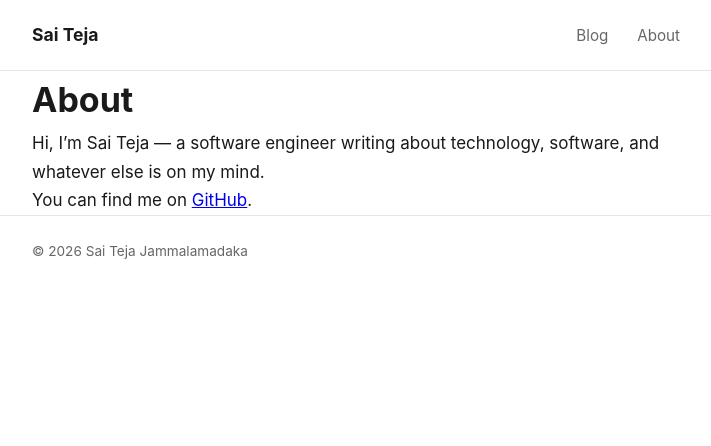
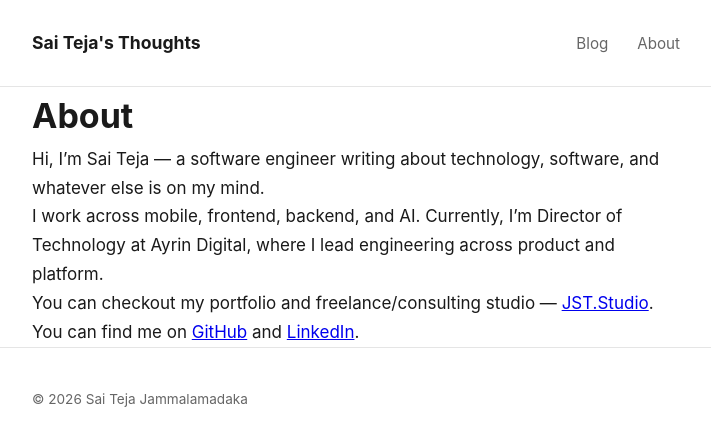
Before and after one commit to tsjamm/tsjamm.github.io, a Jekyll site: the page built from about.md, in a window 1280 px wide. Shown: the top 446 px of the page, without its empty margins (284-995 px from the left). Built offline with Jekyll 4.4.1, drawn with Linux system fonts in a browser that asks for light colours.

Commit message:
Improve About page and site polish
- Expand about.md: current role (Director of Technology at Ayrin Digital),
  expertise areas (mobile, frontend, backend, AI), JST.Studio, and LinkedIn link
- Rename site title to "Sai Teja's Thoughts"
- Increase header and footer padding for more breathing room around dividers

Co-Authored-By: Claude Sonnet 4.6 <noreply@anthropic.com>

```diff
--- a/_config.yml
+++ b/_config.yml
@@ -1,4 +1,4 @@
-title: Sai Teja
+title: Sai Teja's Thoughts
 description: Thoughts on software, technology, and life.
 url: "https://saiteja.blog"
 baseurl: ""
--- a/about.md
+++ b/about.md
@@ -7,4 +7,8 @@ title: About
 
 Hi, I'm Sai Teja — a software engineer writing about technology, software, and whatever else is on my mind.
 
-You can find me on [GitHub](https://github.com/tsjamm).
+I work across mobile, frontend, backend, and AI. Currently, I'm Director of Technology at Ayrin Digital, where I lead engineering across product and platform.
+
+You can checkout my portfolio and freelance/consulting studio — [JST.Studio](https://jst.studio).
+
+You can find me on [GitHub](https://github.com/tsjamm) and [LinkedIn](https://linkedin.com/in/tsjamm).
--- a/assets/css/style.css
+++ b/assets/css/style.css
@@ -38,7 +38,7 @@ body {
 /* Header */
 .site-header {
   border-bottom: 1px solid var(--border);
-  padding: 1.25rem 0;
+  padding: 1.75rem 0;
 }
 
 .site-header .container {
@@ -162,7 +162,7 @@ main { padding: 3rem 1rem; }
 /* Footer */
 .site-footer {
   border-top: 1px solid var(--border);
-  padding: 1.5rem 0;
+  padding: 2.5rem 0;
   color: var(--muted);
   font-size: 0.85rem;
 }
```
